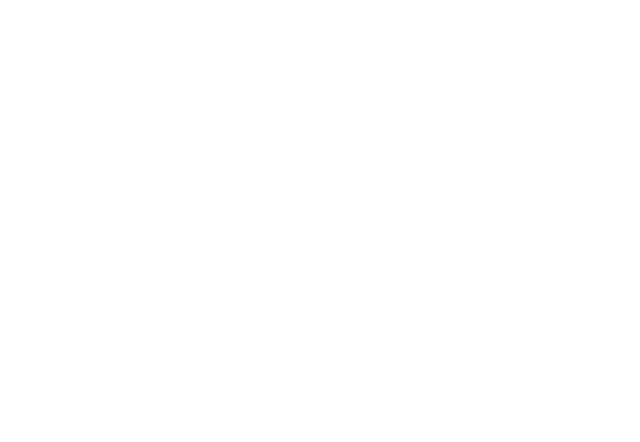
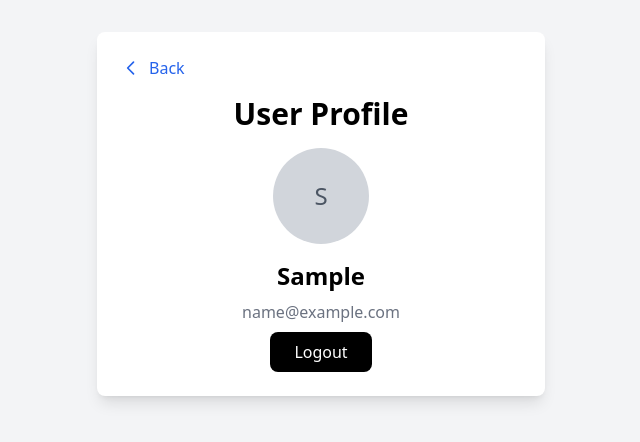
Before and after one commit to github-meetk/TaskManagement, a React (Vite) app: page /profile in a window 1280 px wide. Before the commit this address had no page. Shown: the top 442 px of the page, without its empty margins (319-959 px from the left). Built offline with nearby package versions, Linux system fonts and the light colour scheme; sample sign-in values are in the browser's storage.

Commit message:
Fixed bugs of authentication at frontend

```diff
--- a/package.json
+++ b/package.json
@@ -18,6 +18,7 @@
     "react": "^18.3.1",
     "react-datepicker": "^7.5.0",
     "react-dom": "^18.3.1",
+    "react-hot-toast": "^2.4.1",
     "react-icons": "^5.4.0",
     "react-redux": "^9.2.0",
     "react-router-dom": "^7.0.2",
--- a/src/App.jsx
+++ b/src/App.jsx
@@ -5,37 +5,26 @@ import Signup from "./pages/Signup";
 import Login from "./pages/Login";
 import VerifyEmail from "./pages/VerifyEmail";
 import { Route, Routes } from "react-router-dom";
+import PrivateRoute from "./components/PrivateRoute";
+import Profile from "./components/Profile";
 
 function App() {
   return (
     <div>
       <Routes>
-        <Route path="/" element={<Home />} />
-
         <Route
-          path="/signup"
+          path="/"
           element={
-            // <OpenRoute>
-            <Signup />
-            // </OpenRoute>
+            <PrivateRoute>
+              <Home />
+            </PrivateRoute>
           }
         />
-        <Route
-          path="/login"
-          element={
-            // <OpenRoute>
-            <Login />
-            // </OpenRoute>
-          }
-        />
-        <Route
-          path="/verify-email"
-          element={
-            // <OpenRoute>
-            <VerifyEmail />
-            // </OpenRoute>
-          }
-        />
+
+        <Route path="/profile" element={<Profile />} />
+        <Route path="/signup" element={<Signup />} />
+        <Route path="/login" element={<Login />} />
+        <Route path="/verify-email" element={<VerifyEmail />} />
       </Routes>
     </div>
   );
--- /dev/null
+++ b/src/components/PrivateRoute.jsx
@@ -0,0 +1,14 @@
+import { useSelector } from "react-redux";
+import { Navigate } from "react-router-dom";
+
+//It is function of deciding whether ther route is open for user or not
+function PrivateRoute({ children }) {
+  const { token } = useSelector((state) => state.auth);
+  if (token !== null) {
+    return children;
+  } else {
+    return <Navigate to="/login" />;
+  }
+}
+
+export default PrivateRoute;
--- /dev/null
+++ b/src/components/Profile.jsx
@@ -0,0 +1,65 @@
+import React from "react";
+import { useDispatch, useSelector } from "react-redux";
+import { useNavigate } from "react-router-dom";
+import { setToken, setUserData } from "../slices/authSlice";
+import toast from "react-hot-toast";
+
+const Profile = () => {
+  const { userData, token } = useSelector((state) => state.auth);
+  const dispatch = useDispatch();
+  const navigate = useNavigate();
+
+  return (
+    <div className="p-8 bg-gray-100 min-h-screen flex flex-col items-center">
+      <div className="bg-white p-6 rounded-lg shadow-lg w-full max-w-md">
+        <button
+          onClick={() => navigate("/")}
+          className="flex items-center text-blue-600 hover:text-blue-800 mb-4 transition-colors duration-200"
+        >
+          <svg
+            className="w-5 h-5 mr-2"
+            fill="none"
+            stroke="currentColor"
+            viewBox="0 0 24 24"
+            xmlns="http://www.w3.org/2000/svg"
+          >
+            <path
+              strokeLinecap="round"
+              strokeLinejoin="round"
+              strokeWidth="2"
+              d="M15 19l-7-7 7-7"
+            />
+          </svg>
+          Back
+        </button>
+        <h1 className="text-3xl font-bold mb-4 text-center">User Profile</h1>
+        <div className="flex flex-col items-center">
+          <div className="w-24 h-24 rounded-full bg-gray-300 flex items-center justify-center mb-4">
+            <span className="text-2xl text-gray-600">
+              {userData.firstName.charAt(0).toUpperCase()}
+            </span>
+          </div>
+          <h2 className="text-2xl font-semibold mb-2">{userData.firstName}</h2>
+          <p className="text-gray-500 mb-2">{userData.email}</p>
+          {token && (
+            <button
+              onClick={() => {
+                localStorage.removeItem("token");
+                localStorage.removeItem("userData");
+                dispatch(setToken(null));
+                dispatch(setUserData(null));
+                navigate("/login");
+                toast.success("Logout successfully!!!");
+              }}
+              className="bg-black text-white px-6 py-2 rounded-lg hover:bg-gray-600 transition duration-200 w-auto md:w-auto"
+            >
+              Logout
+            </button>
+          )}
+        </div>
+      </div>
+    </div>
+  );
+};
+
+export default Profile;
--- a/src/main.jsx
+++ b/src/main.jsx
@@ -4,11 +4,13 @@ import "./index.css";
 import App from "./App.jsx";
 import { BrowserRouter } from "react-router-dom";
 import { Provider } from "react-redux";
+import { Toaster } from "react-hot-toast";
 
 createRoot(document.getElementById("root")).render(
   <Provider store={store}>
     <BrowserRouter>
       <App />
+      <Toaster />
     </BrowserRouter>
   </Provider>
 );
--- a/src/pages/Home.jsx
+++ b/src/pages/Home.jsx
@@ -11,8 +11,15 @@ import {
   createTaskAPI,
   updateTaskAPI,
 } from "../services/taskService";
+import { useDispatch, useSelector } from "react-redux";
+import { setToken, setUserData } from "../slices/authSlice";
+import toast from "react-hot-toast";
+import { useNavigate } from "react-router-dom";
 
 function Home() {
+  const { token, userData } = useSelector((state) => state.auth);
+  const dispatch = useDispatch();
+  const navigate = useNavigate();
   const [tasks, setTasks] = useState([]);
   const [editTask, setEditTask] = useState(null);
   const [viewTask, setViewTask] = useState(null);
@@ -100,23 +107,50 @@ function Home() {
               Task Management App
             </h1>
           </div>
+          <div className="flex gap-2">
+            {token && (
+              <button
+                onClick={() => navigate("/profile")}
+                className="m-2 flex items-center justify-center gap-3 p-1.5 px-4 rounded-full bg-gradient-to-r from-blue-400 to-blue-600 text-white hover:from-blue-500 hover:to-blue-700 focus:outline-none focus:ring-2 focus:ring-blue-400 focus:ring-offset-2 transition-transform transform hover:scale-105"
+              >
+                <svg
+                  className="h-8 w-8"
+                  xmlns="http://www.w3.org/2000/svg"
+                  fill="none"
+                  viewBox="0 0 24 24"
+                  stroke="currentColor"
+                  aria-hidden="true"
+                >
+                  <path
+                    strokeLinecap="round"
+                    strokeLinejoin="round"
+                    strokeWidth={2}
+                    d="M5.121 17.804A13.937 13.937 0 0112 16c2.5 0 4.847.655 6.879 1.804M15 10a3 3 0 11-6 0 3 3 0 016 0zm6 2a9 9 0 11-18 0 9 9 0 0118 0z"
+                  />
+                </svg>
+                <div className="text-lg font-semibold">
+                  {userData?.firstName}
+                </div>
+              </button>
+            )}
+          </div>
+        </div>
+
+        {/* Search Bar */}
+        <div className="w-full flex justify-between gap-2 mb-6">
+          <input
+            type="text"
+            placeholder="Search by title or description"
+            className="w-5/6 p-2 border border-gray-300 rounded-lg"
+            value={searchQuery}
+            onChange={(e) => setSearchQuery(e.target.value)}
+          />
           <button
             onClick={openCreateModal}
-            className="bg-black text-white px-6 py-2 rounded-lg hover:bg-gray-600 transition duration-200 w-full md:w-auto"
+            className="w-1/6 bg-black text-white px-6 py-2 rounded-lg hover:bg-gray-600 transition duration-200 w-auto md:w-auto"
           >
             Create Task
           </button>
-        </div>
-
-        {/* Search Bar */}
-        <div className="mb-6">
-          <input
-            type="text"
-            placeholder="Search by title or description"
-            className="w-full p-2 border border-gray-300 rounded-lg"
-            value={searchQuery}
-            onChange={(e) => setSearchQuery(e.target.value)}
-          />
         </div>
 
         {/* Task List */}
--- a/src/pages/Login.jsx
+++ b/src/pages/Login.jsx
@@ -1,23 +1,32 @@
 import React, { useState } from "react";
 import { useNavigate } from "react-router-dom";
 import { loginAPI } from "../services/taskService";
+import { useDispatch } from "react-redux";
+import { setToken, setUserData } from "../slices/authSlice";
+import toast from "react-hot-toast";
 
 const Login = () => {
   const [email, setEmail] = useState("");
   const [password, setPassword] = useState("");
   const [loading, setLoading] = useState(false);
   const navigate = useNavigate();
+  const dispatch = useDispatch();
 
   const handleSubmit = async (e) => {
     e.preventDefault();
     try {
       setLoading(true);
       const response = await loginAPI({ email, password });
-      alert("Login successful!");
+      console.log(response);
+      toast.success("Login successful!");
+      dispatch(setToken(response.data.token));
+      dispatch(setUserData(response.data.user));
+      localStorage.setItem("token", JSON.stringify(response.data.token));
+      localStorage.setItem("userData", JSON.stringify(response.data.user));
       navigate("/");
     } catch (error) {
       console.error(error);
-      alert(error.response?.data?.message || "Failed to login");
+      toast.error(error.response?.data?.message || "Failed to login");
     } finally {
       setLoading(false);
     }
--- a/src/pages/Signup.jsx
+++ b/src/pages/Signup.jsx
@@ -2,7 +2,8 @@ import React, { useState } from "react";
 import { useNavigate } from "react-router-dom";
 import { sendotpAPI } from "../services/taskService";
 import { useDispatch } from "react-redux";
-import { setSignupData } from "../slices/authSlice";
+import { setUserData } from "../slices/authSlice";
+import toast from "react-hot-toast";
 
 const Signup = () => {
   const [formData, setFormData] = useState({
@@ -29,11 +30,11 @@ const Signup = () => {
       setLoading(true);
       // Send OTP to email
       await sendotpAPI({ email: formData.email });
-      dispatch(setSignupData(formData));
+      dispatch(setUserData(formData));
       navigate("/verify-email");
     } catch (error) {
       console.error(error);
-      alert(error.response?.data?.message || "Failed to send OTP");
+      toast.error(error.response?.data?.message || "Failed to send OTP");
     } finally {
       setLoading(false);
     }
--- a/src/services/taskService.js
+++ b/src/services/taskService.js
@@ -20,7 +20,7 @@ export const deleteTaskAPI = async (taskId) => {
 };
 
 export const loginAPI = async (data) => {
-  await axios.post(`${API_URL_AUTH}/login`, data);
+  return await axios.post(`${API_URL_AUTH}/login`, data);
 };
 
 export const signupAPI = async (data) => {
--- a/src/slices/authSlice.js
+++ b/src/slices/authSlice.js
@@ -1,7 +1,9 @@
 import { createSlice } from "@reduxjs/toolkit";
 
 const initialState = {
-  signupData: null,
+  userData: localStorage.getItem("userData")
+    ? JSON.parse(localStorage.getItem("userData"))
+    : null,
   token: localStorage.getItem("token")
     ? JSON.parse(localStorage.getItem("token"))
     : null,
@@ -11,8 +13,8 @@ const authSlice = createSlice({
   name: "auth",
   initialState: initialState,
   reducers: {
-    setSignupData(state, value) {
-      state.signupData = value.payload;
+    setUserData(state, value) {
+      state.userData = value.payload;
     },
     setToken(state, value) {
       state.token = value.payload;
@@ -20,6 +22,6 @@ const authSlice = createSlice({
   },
 });
 
-export const { setSignupData, setToken } = authSlice.actions;
+export const { setUserData, setToken } = authSlice.actions;
 
 export default authSlice.reducer;
```
Also changed, not shown: src/pages/VerifyEmail.jsx (+4 -3 lines), 1 other file (tests, documents, lock files or other folders).
